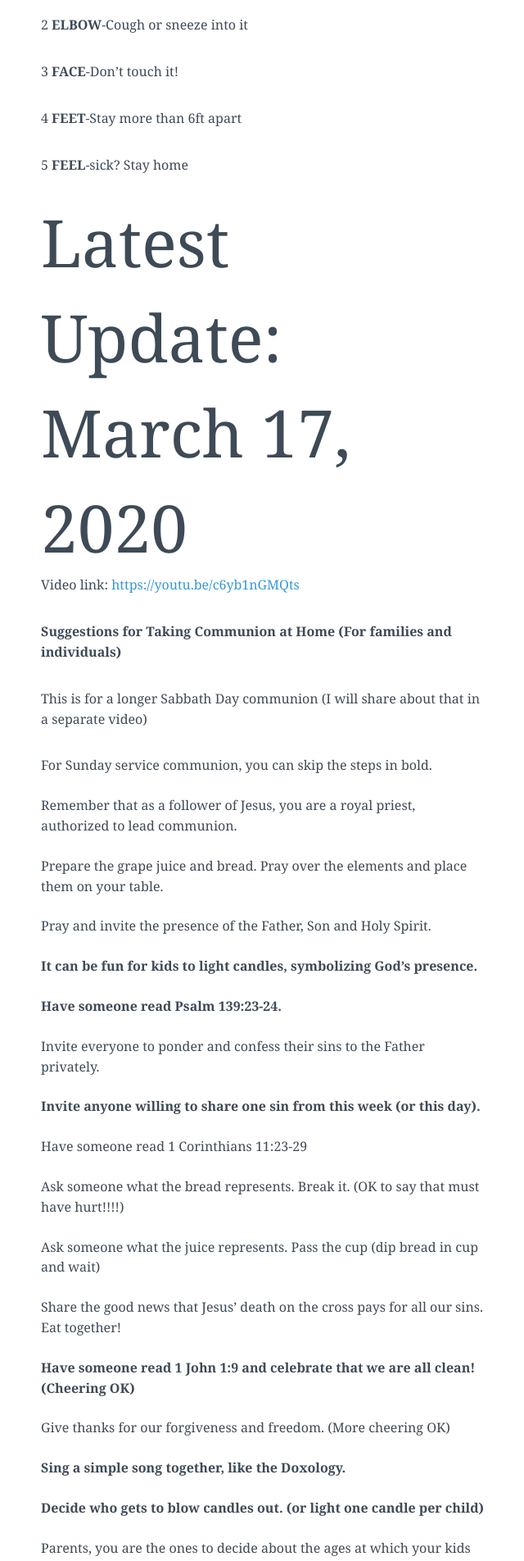
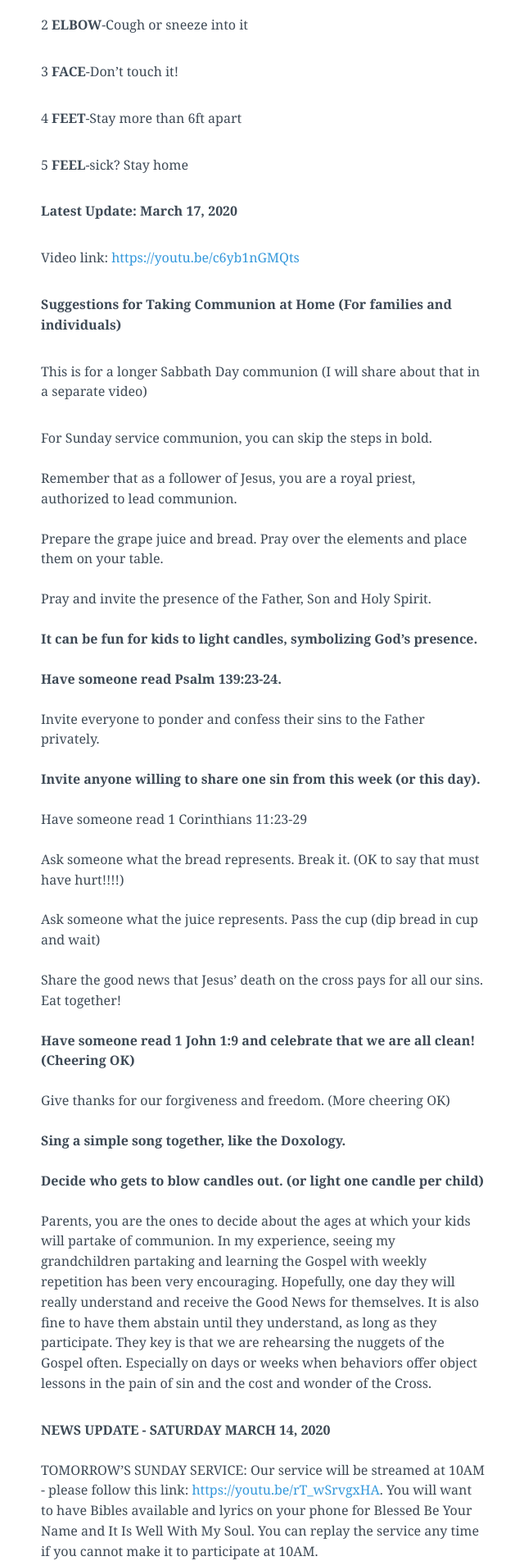
Before and after one commit to lukemoderwell/mariemont, a Jekyll site: the page built from updates.markdown, in a window 1280 px wide. Shown: the part 1907-3811 px from the top of the page at 82% size, without its empty margins (318-958 px from the left). Built offline with Jekyll 4.4.1, drawn with Linux system fonts in a browser that asks for light colours; nearby versions of some CDN libraries.

Commit message:
Updated Updates

```diff
--- a/updates.markdown
+++ b/updates.markdown
@@ -62,7 +62,7 @@ layout: page-no-hero
 
 5 **FEEL**-sick? Stay home
 
-# Latest Update: March 17, 2020
+**Latest Update: March 17, 2020**
 
 Video link: [https://youtu.be/c6yb1nGMQts](https://youtu.be/c6yb1nGMQts)
 
```
